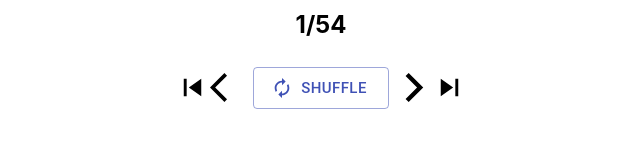
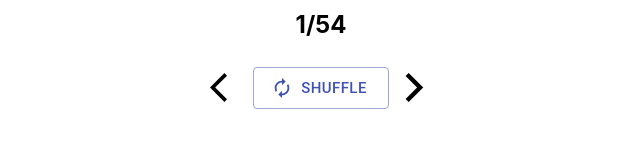
Before and after one commit to donggoolosori/random-trump-card, a React (Create React App) app: page / in a window 1280 px wide. Shown: the part 500-648 px from the top of the page, without its empty margins (319-959 px from the left). Built offline with nearby package versions, Linux system fonts and the light colour scheme.

Commit message:
Remove go first, last function

```diff
--- a/src/App.css
+++ b/src/App.css
@@ -16,11 +16,6 @@
   width: 30vh;
   height: 47vh;
   backface-visibility: hidden;
-}
-.card {
-  position: absolute;
-  width: 30vh;
-  height: 47vh;
 }
 
 .card-container {
--- a/src/App.tsx
+++ b/src/App.tsx
@@ -79,16 +79,6 @@ const App = () => {
     }
   };
 
-  // Go to a first card
-  const goFirst = () => {
-    setCount(1);
-    setCardIndex(0);
-  };
-  // Go to a last card
-  const goLast = () => {
-    setCount(54);
-    setCardIndex(53);
-  };
   // shuffle card by reloading
   const shuffle = () => {
     window.location.reload();
@@ -125,7 +115,6 @@ const App = () => {
         <h2>{count}/54</h2>
       </div>
       <div className="button-container">
-        <SkipPreviousIcon fontSize="large" onClick={goFirst} />
         <ArrowBackIosIcon fontSize="large" onClick={prevOnClick} />
         <Button
           variant="outlined"
@@ -138,7 +127,6 @@ const App = () => {
           Shuffle
         </Button>
         <ArrowForwardIosIcon fontSize="large" onClick={nextOnClick} />
-        <SkipNextIcon fontSize="large" onClick={goLast} />
       </div>
     </div>
   );
```
Also changed, not shown: 1 other file (tests, documents, lock files or other folders).
